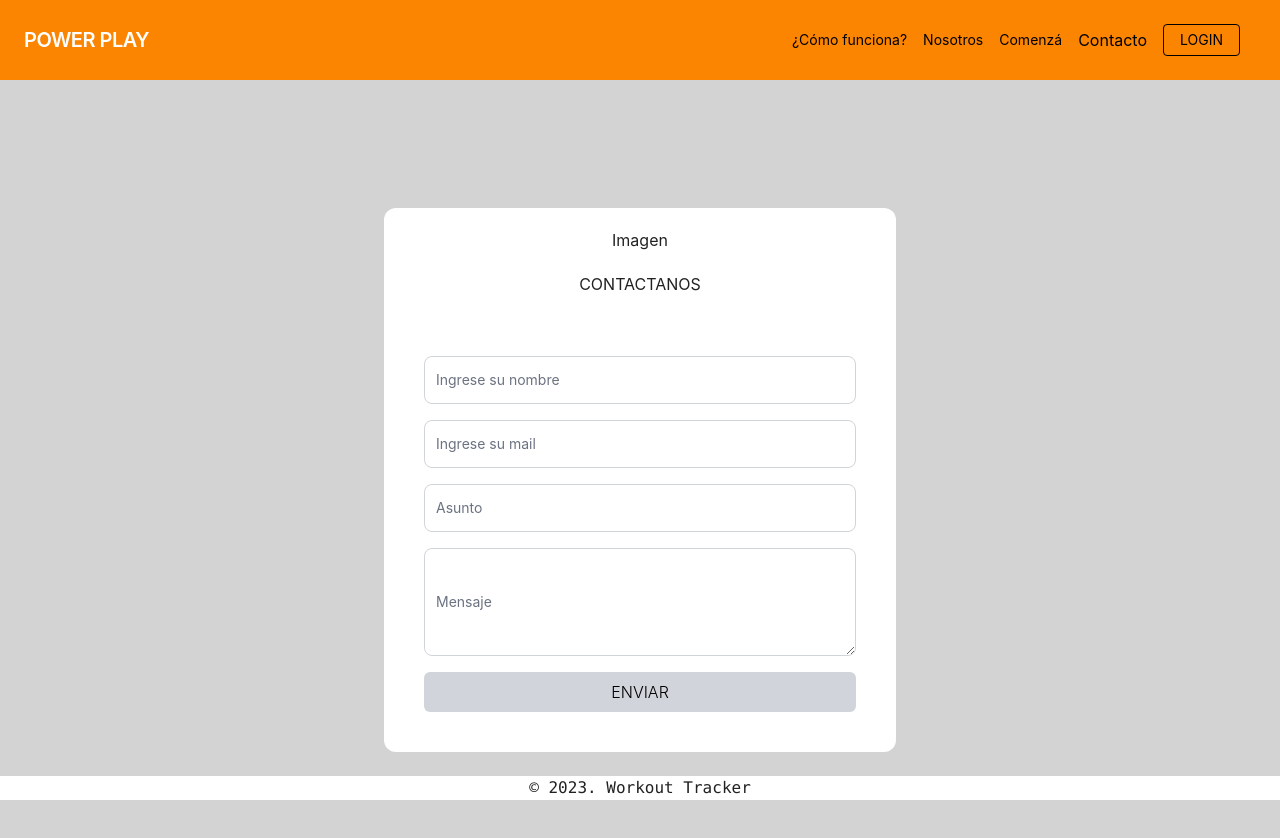
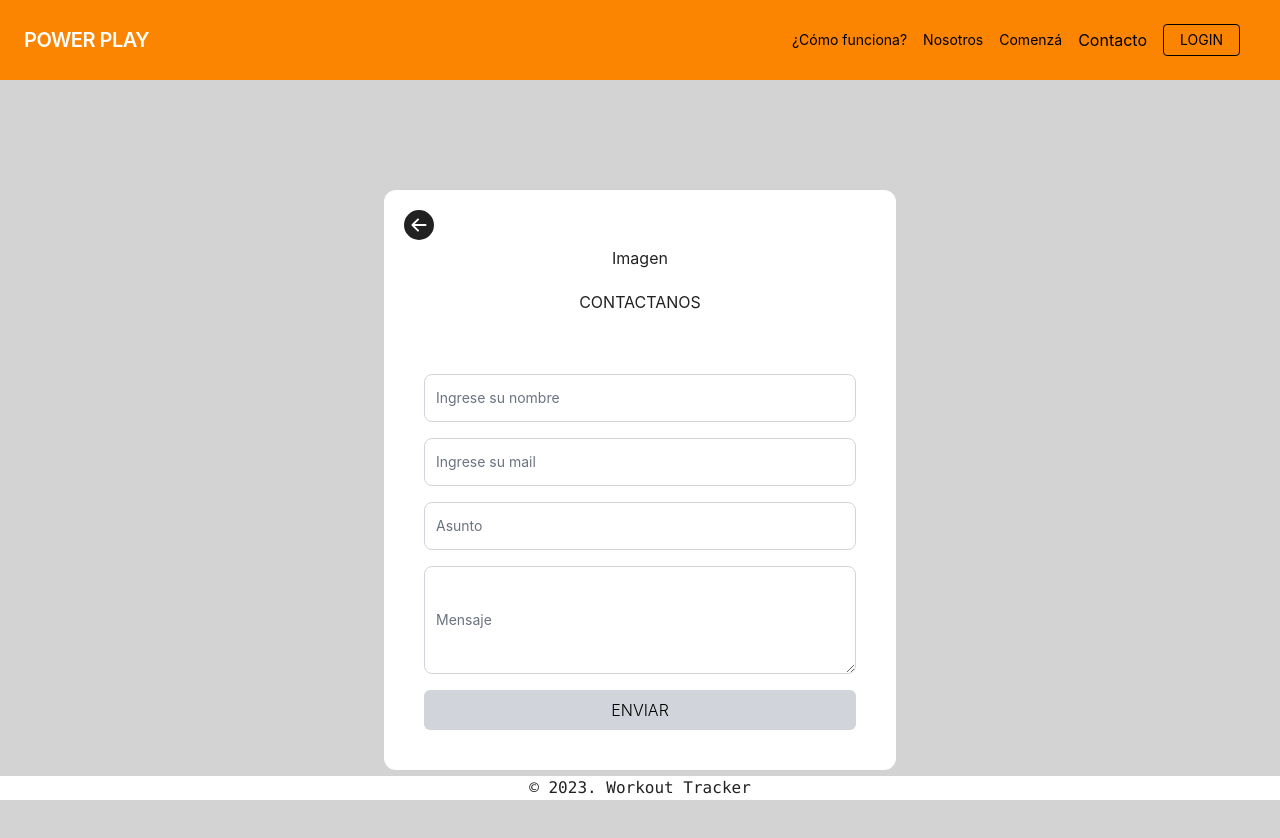
Before and after one commit to No-Country/c10-40-ft-mern, a React (Vite) app in the folder frontend/: page /contact in a window 1280 px wide. Shown: the top 838 px of the page. Built offline with nearby package versions, Linux system fonts and the light colour scheme; no server answers.

Commit message:
feat: add arrow to contact

```diff
--- a/frontend/src/pages/Contact/index.tsx
+++ b/frontend/src/pages/Contact/index.tsx
@@ -1,8 +1,19 @@
+import { BsFillArrowLeftCircleFill } from 'react-icons/bs'
+import { useNavigate } from 'react-router-dom'
+
 const Contact = (): JSX.Element => {
+  const navigate = useNavigate()
   return (
     <div className="flex items-center justify-center h-screen w-full">
       <div className="flex flex-col items-center bg-white rounded-xl mx-5 w-[80%] md:max-w-[50%] lg:max-w-[40%]">
-        <div className="w-full pl-5 pt-5"></div>
+        <div className="w-full pl-5 pt-5">
+          <button
+            onClick={() => {
+              navigate(-1)
+            }}>
+            <BsFillArrowLeftCircleFill size={30} />
+          </button>
+        </div>
         <div>Imagen</div>
         <div className="my-5">CONTACTANOS</div>
         <form className="flex flex-col gap-4 text-center w-full p-10">
```
